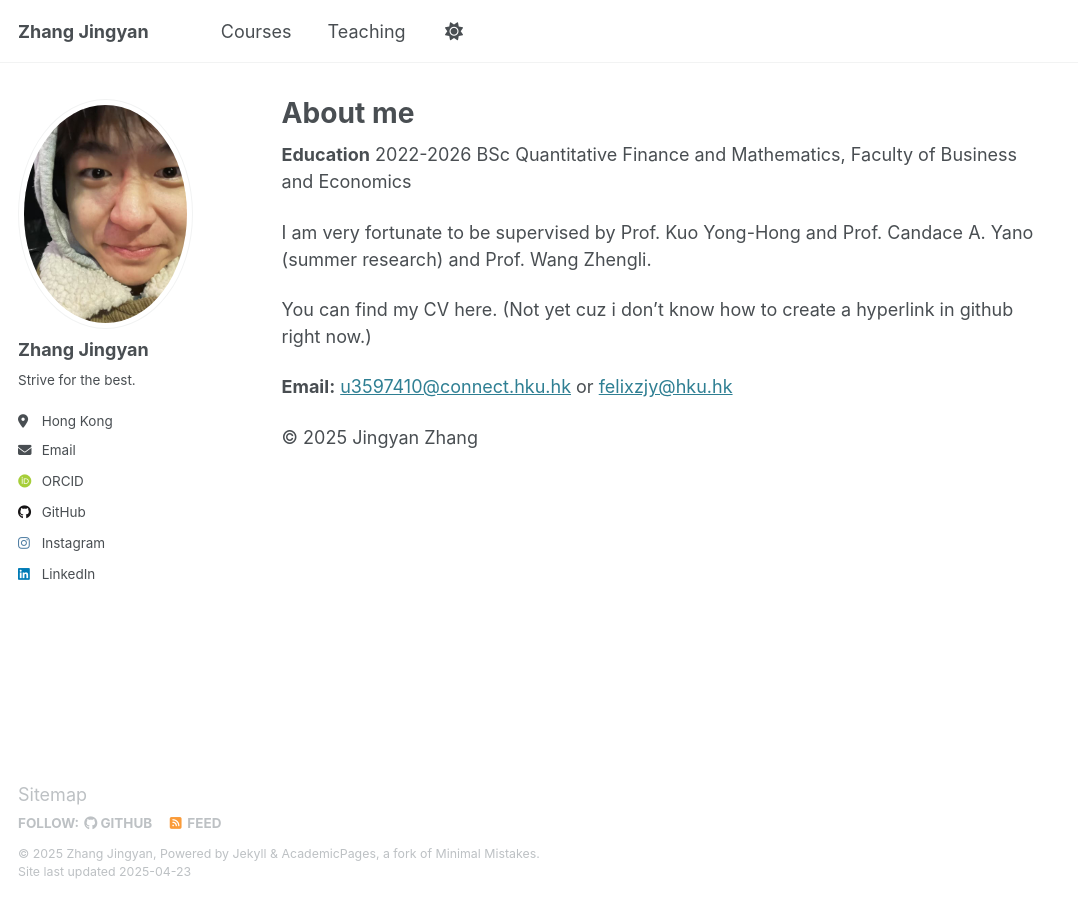
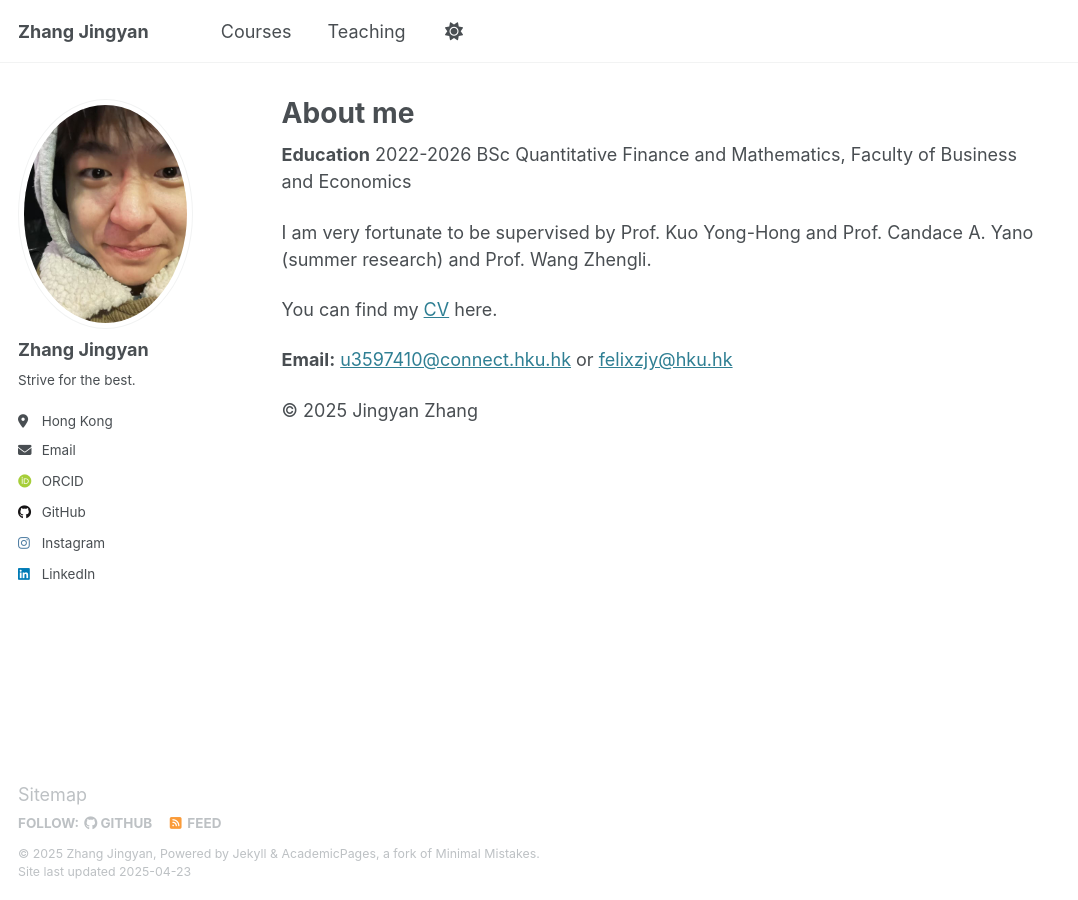
Before and after one commit to zjy-Felix/Felix, a Jekyll site: the page built from _pages/about.md, in a window 1280 px wide. Shown: the whole page, without its empty margins (0-1078 px from the left). Built offline with Jekyll 4.4.1, drawn with Linux system fonts in a browser that asks for light colours; some web fonts are replaced.

Commit message:
Update about.md

```diff
--- a/_pages/about.md
+++ b/_pages/about.md
@@ -12,7 +12,7 @@ redirect_from:
 
 I am very fortunate to be supervised by Prof. Kuo Yong-Hong and Prof. Candace A. Yano (summer research) and Prof. Wang Zhengli.
 
-You can find my CV here. (Not yet cuz i don't know how to create a hyperlink in github right now.)
+You can find my [CV]() here.
 
 **Email:** [u3597410@connect.hku.hk](mailto:u3597410@connect.hku.hk) or [felixzjy@hku.hk](mailto:felixzjy@hku.hk)
 
```
